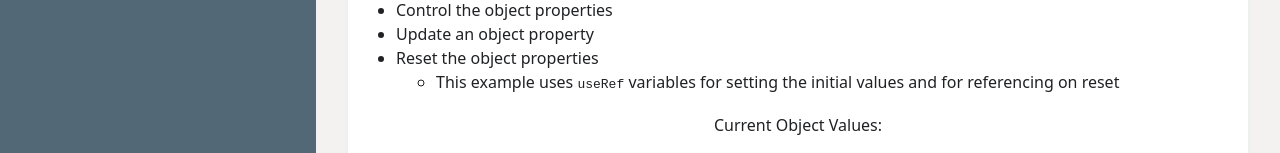
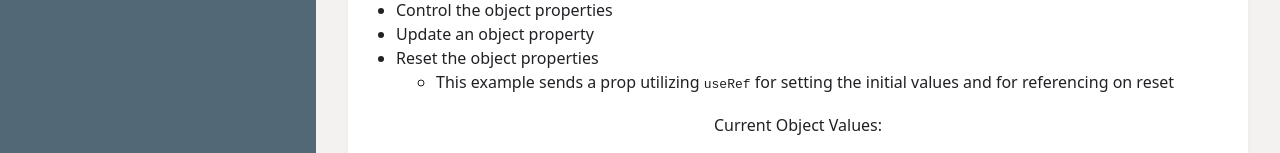
Before and after one commit to morganjudd802/react-demo, a React (Vite) app: page /use-state-demo in a window 1280 px wide. Shown: the part 532-685 px from the top of the page. Built offline with nearby package versions, Linux system fonts and the light colour scheme.

Commit message:
Update description of example

```diff
--- a/src/components/use-state-demo/object-example/ObjectExample.tsx
+++ b/src/components/use-state-demo/object-example/ObjectExample.tsx
@@ -56,7 +56,7 @@ export const ObjectExample = ({demoObject}: ObjectExampleProps) => {
                 <li>Update an object property</li>
                 <li>Reset the object properties</li>
                 <ul>
-                    <li>This example uses <code>useRef</code> variables for setting the initial values and for referencing on reset</li>
+                    <li>This example sends a prop utilizing <code>useRef</code> for setting the initial values and for referencing on reset</li>
                 </ul>
             </ul>
             <div className={'control-container'}>
```
